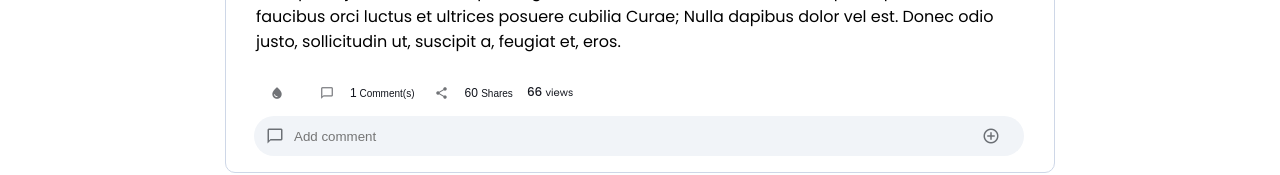
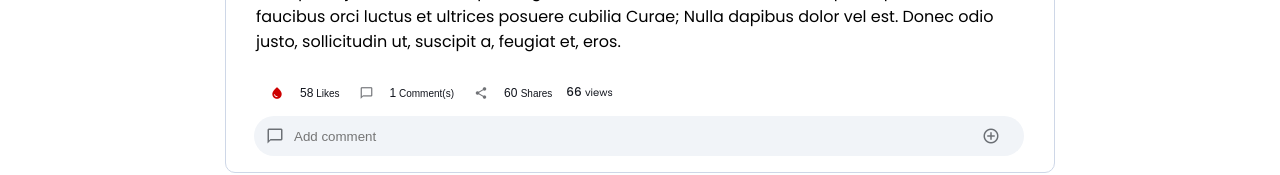
Before and after one commit to lindsaydeaton/social-media-app, a React (Create React App) app: page / in a window 1280 px wide. Shown: the part 421-596 px from the top of the page. Built offline with nearby package versions, Linux system fonts and the light colour scheme; the HTML template or start-up script is replaced by a standard one.

Commit message:
Update app to display/store post likes correctly

```diff
--- a/src/App.js
+++ b/src/App.js
@@ -3,29 +3,21 @@ import React, { useState, useEffect } from 'react';
 import { Posts } from './components/posts/Posts.js';
 import { PostInput } from './components/inputBars/PostInput.js';
 import { HeaderBar } from './components/header/HeaderBar.js';
-import User from "./mockData/data.json";
-
+import User from './mockData/data.json';
 
 function App() {
-  const [data, setData] = useState(User.user)
+  const [data, setData] = useState({});
 
   useEffect(() => {
     //checking if user has been here, before, call it "all info".
-    const prevSession = JSON.parse(localStorage.getItem('allInfo'))
+    const prevSession = JSON.parse(localStorage.getItem('allInfo'));
+    //if the user has been here, use data from the previous session
+    const tempData = prevSession ? prevSession : User.user;
+    //setting the data to state
+    setData(tempData);
     //setting the data in localStorage
-    let tempData = prevSession ? prevSession : User.user
-
-    const posts = tempData.posts;
-    //sort posts by date
-    const sortedPosts = posts.sort(function (a, b) {
-      // Turn your strings into dates, and then subtract them
-      // to get a value that is either negative, positive, or zero.
-      return new Date(b.postDate) - new Date(a.postDate);
-    });
-    tempData = {...tempData, posts: sortedPosts}
-    setData(tempData)
-    localStorage.setItem("allInfo", JSON.stringify(tempData));
-  }, [])
+    localStorage.setItem('allInfo', JSON.stringify(tempData));
+  }, []);
 
   //handle date
   var today = new Date();
@@ -39,7 +31,6 @@ function App() {
     mm = '' + mm;
   }
   const theDate = mm + '/' + dd + '/' + yyyy;
-
 
   return (
     <>
@@ -56,7 +47,8 @@ function App() {
           alt="Logo"
           height="60px"
         />
-      XII Corporation © 2022</p>
+        XII Corporation © 2022
+      </p>
     </>
   );
 }
--- a/src/components/posts/Post.js
+++ b/src/components/posts/Post.js
@@ -1,58 +1,54 @@
 import React, { useState } from 'react';
-import { ReactionBar } from "../reactions/ReactionBar.js";
-import { CommentInput } from "../inputBars/CommentInput.js";
-import { Comments } from "../comments/Comments.js";
-import "./Post.css";
+import { ReactionBar } from '../reactions/ReactionBar.js';
+import { CommentInput } from '../inputBars/CommentInput.js';
+import { Comments } from '../comments/Comments.js';
+import './Post.css';
 
-export function Post({ data, post, setData, theDate}) {
+export function Post({ data, post, setData, theDate }) {
+  const [viewingComments, setViewingComments] = useState(false);
+  const [isLiked, setIsLiked] = useState(post.liked);
+  const [countIsLiked, setCountIsLiked] = useState(post.postLikeNo);
 
-  const [viewingComments, setViewingComments] = useState(false);
-    const [isLiked, setIsLiked] = useState(false);
-    const [, setCountIsLiked] =useState('');
+  //if isLiked is true, set className to "liked" else nothing (to apply red color icon)
+  const likedClass = isLiked ? 'liked' : '';
+  const postUnliked = () => {
+    setIsLiked(false);
+    setCountIsLiked(countIsLiked - 1);
+    return {
+      ...post,
+      postLikeNo: countIsLiked - 1,
+      liked: false,
+    };
+  };
+  const postLiked = () => {
+    console.log('like');
+    setIsLiked(true);
+    setCountIsLiked(countIsLiked + 1);
+    return {
+      ...post,
+      postLikeNo: countIsLiked + 1,
+      liked: true,
+    };
+  };
+  const handleLikeStored = (e) => {
+    e.preventDefault();
 
-    //if isLiked is true, set className to "liked" else nothing (to apply red color icon)
-    const likedClass = isLiked ? "liked" : "";
+    //if liked is true, when clicking set it to false and decrease the count by one, else change it to true and increase the count by one
+    const formattedPost = isLiked ? postUnliked() : postLiked();
 
-    const onChangeLiked = (e) => {
-      // setisLiked(e.target.value);
-    }
-
-    const handleLikeStored = (e) => {
-      e.preventDefault()
-      const addLike = post.postLikeNo + 1;
-      const removeLike = post.postLikeNo - 1;
-
-      //if liked is true, when clicking set it to false and decrease the count by one, else change it to true and increase the count by one
-      isLiked ? setIsLiked(false) && setCountIsLiked(removeLike) : setIsLiked(true) && setCountIsLiked(addLike)
-
-      const formattedPost = {
-        postId: post.postId,
-        post: post.post,
-        postDate: post.postDate,
-        postLikeNo: addLike,
-        postShareNo: post.postSharedNo,
-        noOfComments: post.noOfComments,
-        views: post.views,
-        liked: post.liked,
-        comments: post.comments,
-      };
-
-  console.log('formattedPost', formattedPost)
-  //if the postID being edited matches the post being updated, set the data to the updated post
-      if (data.postId == formattedPost.postId) {
-        setData({...data, posts: [
-        formattedPost, ...data.posts
-      ]})
+    //map through the posts to update the countIsLiked and liked for the one that was clicked
+    const newPosts = data.posts.map((singlePost) => {
+      if (singlePost.postId === formattedPost.postId) {
+        return formattedPost;
       }
-      console.log('data', data)
-      // localStorage.setItem(
-      //   "allInfo",
-      //   JSON.stringify({...data, posts: [
-      //     formattedPost, ...data.posts
-      //   ]})
-      // );
-    }
-
+      return singlePost;
+    });
+    setData({ ...data, posts: newPosts });
+    localStorage.setItem(
+      'allInfo',
+      JSON.stringify({ ...data, posts: newPosts })
+    );
+  };
 
   return (
     <div>
@@ -92,7 +88,6 @@ export function Post({ data, post, setData, theDate}) {
               data={data}
               likedClass={likedClass}
               handleLikeStored={handleLikeStored}
-              onChange={onChangeLiked}
               isLiked={isLiked}
             />
             <CommentInput
--- a/src/components/posts/Posts.js
+++ b/src/components/posts/Posts.js
@@ -1,18 +1,37 @@
-import React from "react";
-import { Post } from "./Post.js"
+import React, { useEffect } from 'react';
+import { Post } from './Post.js';
 
 export function Posts({ setData, data, theDate }) {
-  const posts = data.posts;
-
+  useEffect(() => {
+    console.log('data in posts', data);
+    //sort posts so the newest one is always at the top
+    const sortedPosts = data.posts?.sort(
+      function (a, b) {
+        // Turn strings into dates, and then subtract them
+        // to get a value that is either negative, positive, or zero.
+        return new Date(b.postDate) - new Date(a.postDate);
+      },
+      [data]
+    );
+    setData({ ...data, sortedPosts });
+  }, []);
   return (
     <>
-      {/* mapping through data on localStorage to show one users data */}
-          {posts.map((post) => {
-            return (
-              //passing the key for prop of '.map', passing setData to update state on certain components, passing the individuals data to render to page.
-               <Post key={post.postId} setData={setData} data={data} post={post} theDate={theDate} />
-             );
-      })}
-            </>
+      {
+        /* mapping through data on localStorage to show one users data */
+        data.posts?.map((post) => {
+          return (
+            //passing the key for prop of '.map', passing setData to update state on certain components, passing the individuals data to render to page.
+            <Post
+              key={post.postId}
+              setData={setData}
+              data={data}
+              post={post}
+              theDate={theDate}
+            />
+          );
+        })
+      }
+    </>
   );
 }
--- a/src/components/reactions/ReactionBar.js
+++ b/src/components/reactions/ReactionBar.js
@@ -1,24 +1,38 @@
 import React from 'react';
-import "./ReactionBar.css";
+import './ReactionBar.css';
 
-export function ReactionBar({ setViewingComments, viewingComments, post, handleLikeStored, likedClass, onChangeLiked }) {
-
+export function ReactionBar({
+  setViewingComments,
+  viewingComments,
+  post,
+  handleLikeStored,
+  likedClass,
+}) {
   const handleGetComments = (event) => {
-    event.preventDefault()
-      if (post.comments.length > 0) {
-        setViewingComments(!viewingComments);
-      }
-  }
+    event.preventDefault();
+    if (post.comments.length > 0) {
+      setViewingComments(!viewingComments);
+    }
+  };
 
   return (
     <>
       <div className="reactionsBar">
-        <button onClick={handleLikeStored} onChange={onChangeLiked} className="reactionsButton" type="submit">
-          <span className={`${likedClass} material-icons-outlined icon LikesIcon`}>
+        <button
+          onClick={handleLikeStored}
+          className="reactionsButton"
+          type="submit"
+        >
+          <span
+            className={`${likedClass} material-icons-outlined icon LikesIcon`}
+          >
             water_drop
           </span>
           <p className="number">
-            {/* {!isLiked ? post.postLikeNo : addLike} <span className="words">Likes</span> */}
+            {post.postLikeNo}
+            <span className="words">
+              {post.postLikeNo === 1 ? ' Like' : ' Likes'}
+            </span>
           </p>
         </button>
         <button
```
Lines whose indentation alone changed are shown as unchanged.
